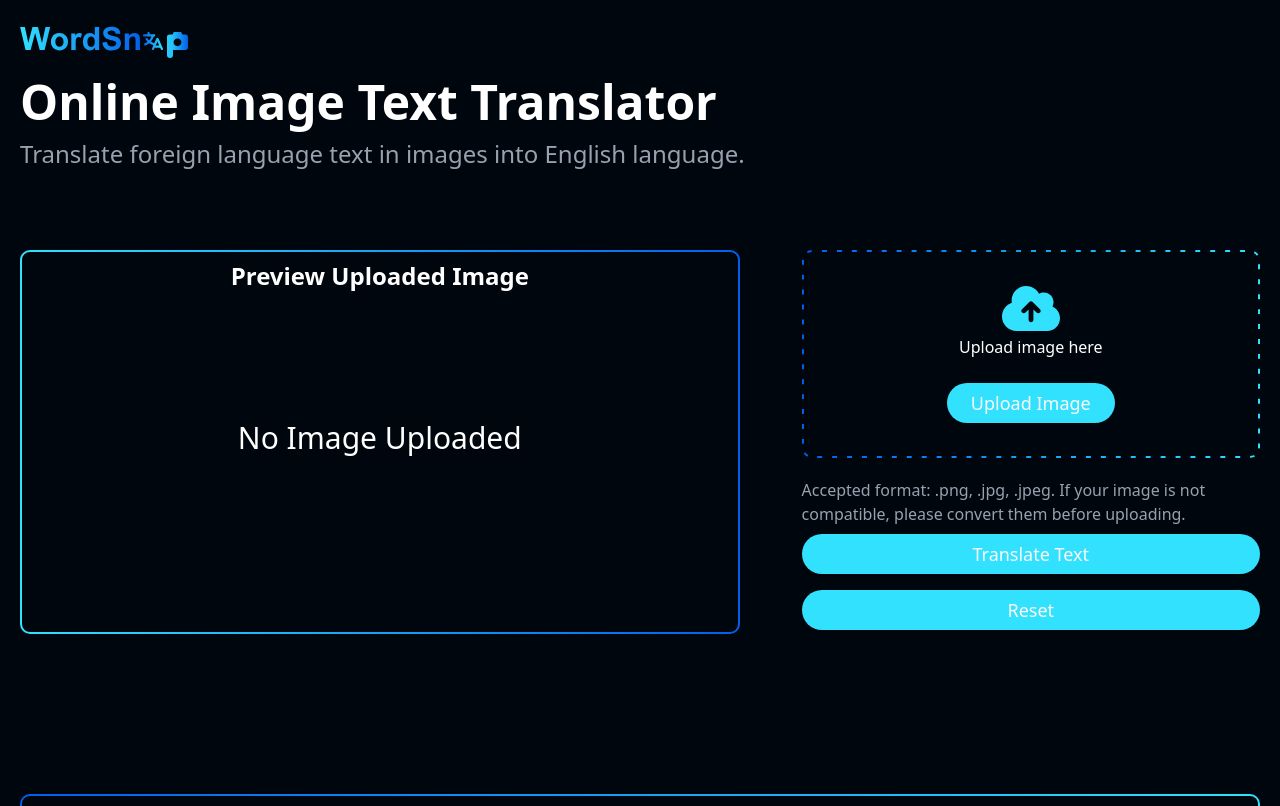
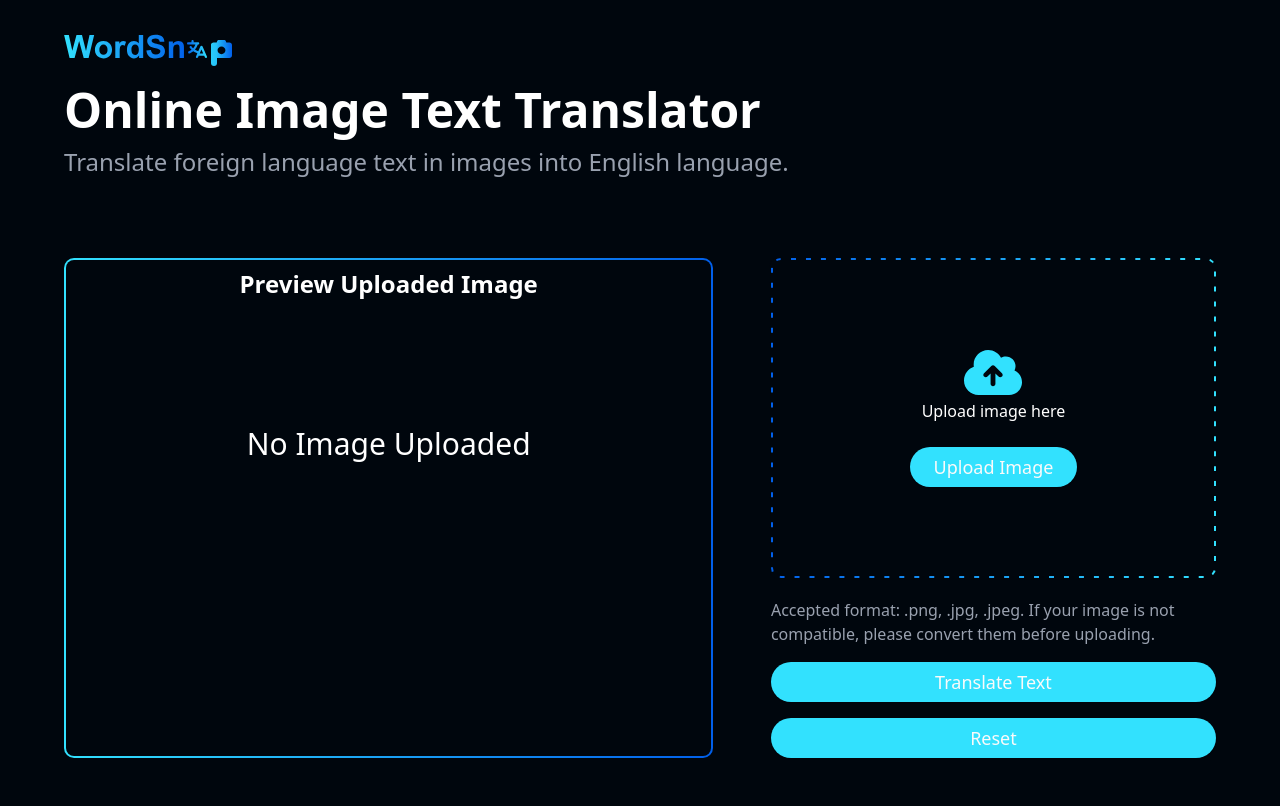
Before and after one commit to wenyngcar/image-text-scanner, a React (Vite) app in the folder frontend/: page / in a window 1280 px wide. Shown: the top 806 px of the page. Built offline with nearby package versions, Linux system fonts and the light colour scheme.

Commit message:
style: adjust padding and height

```diff
--- a/frontend/src/App.tsx
+++ b/frontend/src/App.tsx
@@ -5,7 +5,7 @@ import UploadImage from "./components/UploadImage";
 
 function App() {
   return (
-    <div className="container p-5 space-y-20">
+    <div className="container p-5 space-y-20 xl:p-7 xl:px-16">
       <Header />
       <UploadImage />
       <TranslatedText />
--- a/frontend/src/components/UploadImage.tsx
+++ b/frontend/src/components/UploadImage.tsx
@@ -29,19 +29,19 @@ function UploadImage() {
   }
 
   return (
-    <div className="space-y-20 lg:flex lg:space-x-[5%]">
-      <div className="hidden md:block h-96 w-full bg-primary-gradient p-0.5 rounded-lg">
+    <div className="space-y-20 lg:flex lg:space-x-[5%] lg:space-y-0 ">
+      <div className="hidden md:block h-96 w-full bg-primary-gradient p-0.5 rounded-lg xl:h-[500px]">
         <div className="bg-primary-bg h-full w-full rounded-md text-center p-2 space-y-5">
           <div className="text-2xl font-semibold">Preview Uploaded Image</div>
           {preview ? (
-            <img src={preview} className="mx-auto object-contain h-72" />
+            <img src={preview} className="mx-auto object-contain h-[80%]" />
           ) : (
-            <div className="text-3xl mt-32">No Image Uploaded</div>
+            <div className="text-3xl mt-[20%] ">No Image Uploaded</div>
           )}
         </div>
       </div>
-      <div className="space-y-5 md:flex md:space-y-0 md:space-x-10 lg:flex-col lg:space-y-5">
-        <div className="bg-primary-gradient-reverse rounded-lg h-52 w-full p-0.5 outline-5 -outline-offset-3 outline-dashed outline-primary-bg md:basis-2/3 lg:basis-auto">
+      <div className="space-y-5 md:flex md:space-y-0 md:space-x-10 lg:flex-col lg:space-y-5 xl:justify-between ">
+        <div className="bg-primary-gradient-reverse rounded-lg h-52 w-full p-0.5 outline-5 -outline-offset-3 outline-dashed outline-primary-bg md:basis-2/3">
           <div className="bg-primary-bg rounded-md h-full w-full p-5 flex flex-col justify-center items-center gap-5">
             <div className="flex flex-col items-center space-y-1">
               <img src={uploadIcon} alt="Upload" />
@@ -64,7 +64,7 @@ function UploadImage() {
             </div>
           </div>
         </div>
-        <div className="flex flex-col justify-between space-y-2 md:basis-1/3 lg:basis-auto">
+        <div className="flex flex-col justify-between space-y-2 md:basis-1/3">
           <div className="text-gray-400">
             Accepted format: .png, .jpg, .jpeg. If your image is not compatible,
             please convert them before uploading.
```
